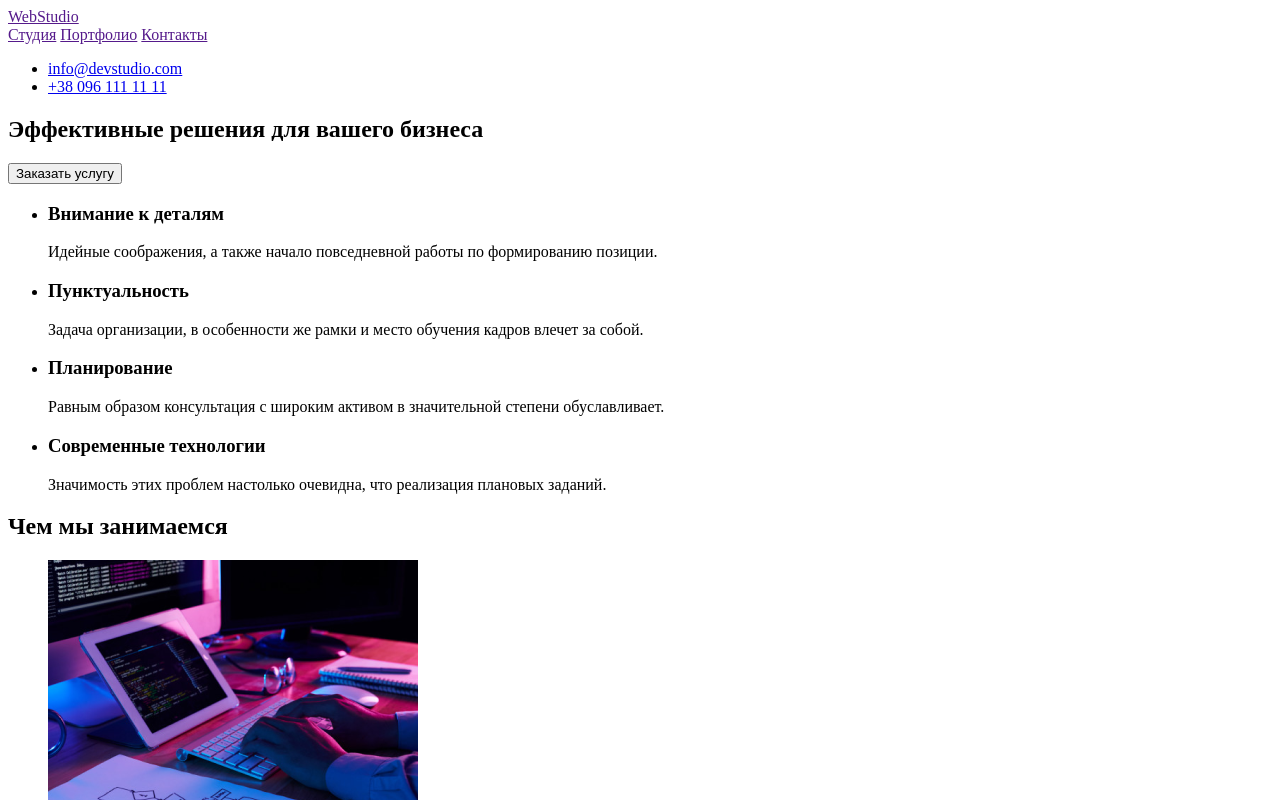
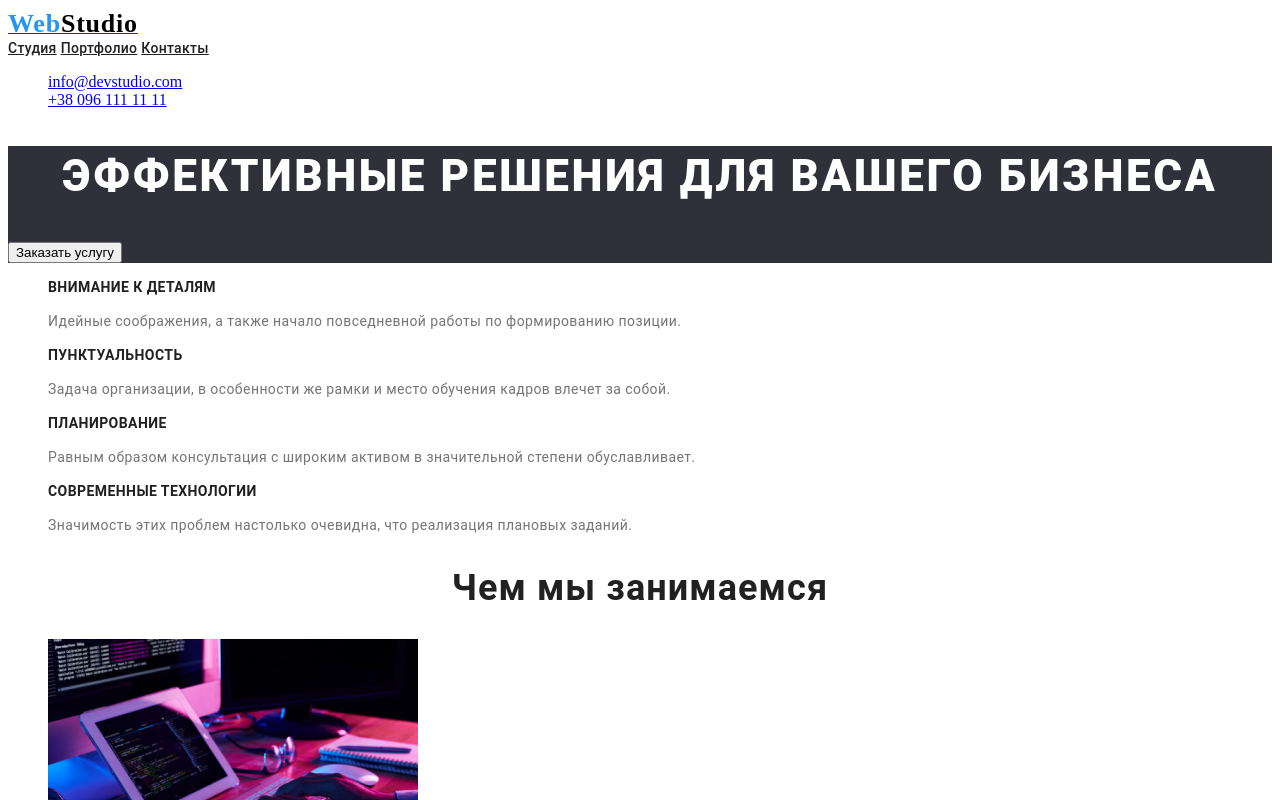
Before and after one commit to VladislavBVV/goit-markup-hw-02, a plain HTML site: page index.html in a window 1280 px wide. Shown: the top 800 px of the page. Drawn offline with Linux system fonts and the light colour scheme.

Commit message:
add styles

```diff
--- /dev/null
+++ b/CSS/styles.css
@@ -0,0 +1,125 @@
+
+
+body {
+    /* background-color: ;  */
+}
+ul{list-style: none;}
+
+.header {
+    background-color: #FFFFFF;
+}
+.logo {
+    font-family: 'Raleway';
+font-style: normal;
+font-weight: 700;
+font-size: 26px;
+line-height: 31px;
+letter-spacing: 0.03em;
+color: #2196F3;
+}
+
+.logo1 {
+    font-family: 'Raleway';
+font-style: normal;
+font-weight: 700;
+font-size: 26px;
+line-height: 31px;
+/* identical to box height */
+letter-spacing: 0.03em;
+
+color: #000000;
+}
+
+.studio {
+    font-family: 'Roboto';
+font-style: normal;
+font-weight: 500;
+font-size: 14px;
+line-height: 16px;
+letter-spacing: 0.02em;
+
+color: #212121;
+
+}
+.studio:hover {
+    color: #2196F3
+}
+
+.portfolio {
+    font-family: 'Roboto';
+font-style: normal;
+font-weight: 500;
+font-size: 14px;
+line-height: 16px;
+letter-spacing: 0.02em;
+
+color: #212121;
+
+}
+.portfolio:hover {
+    color: #2196F3
+}
+
+
+
+.contacts {
+    font-family: 'Roboto';
+font-style: normal;
+font-weight: 500;
+font-size: 14px;
+line-height: 16px;
+letter-spacing: 0.02em;
+
+color: #212121;
+
+}
+.contacts:hover {
+    color: #2196F3
+}
+
+.solutions {
+    background-color: #2F303A;
+}
+
+.solutions-title {
+    font-family: 'Roboto';
+font-style: normal;
+font-weight: 900;
+font-size: 44px;
+line-height: 60px;
+text-align: center;
+letter-spacing: 0.06em;
+text-transform: uppercase;
+color: #FFFFFF;
+}
+
+.text-title {
+    font-family: 'Roboto';
+font-style: normal;
+font-weight: 700;
+font-size: 14px;
+line-height: 16px;
+letter-spacing: 0.03em;
+text-transform: uppercase;
+color: #212121;
+}
+
+.text{
+    font-family: 'Roboto';
+font-style: normal;
+font-weight: 400;
+font-size: 14px;
+line-height: 24px;
+letter-spacing: 0.03em;
+color: #757575;
+}
+
+.title {font-family: 'Roboto';
+font-style: normal;
+font-weight: 700;
+font-size: 36px;
+line-height: 42px;
+text-align: center;
+letter-spacing: 0.03em;
+
+color: #212121;}
--- a/index.html
+++ b/index.html
@@ -5,14 +5,15 @@
     <meta http-equiv="X-UA-Compatible" content="IE=edge">
     <meta name="viewport" content="width=device-width, initial-scale=1.0">
     <title>Document</title>
+    <link rel="stylesheet" href="./CSS/styles.css">
 </head>
 <body>
-    <header>
-        <a href="">WebStudio</a>
+    <header class="header">
+        <a href=""><span class="logo">Web</span><span class="logo1">Studio</span></a>
         <nav>
-            <a href="">Студия</a>
-            <a href="">Портфолио</a>
-            <a href="">Контакты</a>
+            <a href="" class="studio">Студия</a>
+            <a href="./portfolio.html" class="portfolio">Портфолио</a>
+            <a href="" class="contacts">Контакты</a>
         </nav>
         <ul>
             <li><a href="mailto:info@devstudio.com">info@devstudio.com</a></li>
@@ -20,24 +21,24 @@
         </ul>
     </header>
     <main>
-    <section>
-        <h1>Эффективные решения для вашего бизнеса</h1>
-        <button type="button">Заказать услугу</button>
+    <section class="solutions">
+        <h1 class="solutions-title">Эффективные решения для вашего бизнеса</h1>
+        <button type="button" class="button">Заказать услугу</button>
     </section>
     <section>
         <ul>
-            <li><h3>Внимание к деталям</h3>
-            <p>Идейные соображения, а также начало повседневной работы по формированию позиции.</p></li>
-            <li><h3>Пунктуальность</h3>
-            <p>Задача организации, в особенности же рамки и место обучения кадров влечет за собой.</p></li>
-            <li><h3>Планирование</h3>
-            <p>Равным образом консультация с широким активом в значительной степени обуславливает.</p></li>
-            <li><h3>Современные технологии</h3>
-            <p>Значимость этих проблем настолько очевидна, что реализация плановых заданий.</p></li>
+            <li><h3 class="text-title">Внимание к деталям</h3>
+            <p class="text">Идейные соображения, а также начало повседневной работы по формированию позиции.</p></li>
+            <li><h3 class="text-title">Пунктуальность</h3>
+            <p class="text">Задача организации, в особенности же рамки и место обучения кадров влечет за собой.</p></li>
+            <li><h3 class="text-title">Планирование</h3>
+            <p class="text">Равным образом консультация с широким активом в значительной степени обуславливает.</p></li>
+            <li><h3 class="text-title">Современные технологии</h3>
+            <p class="text">Значимость этих проблем настолько очевидна, что реализация плановых заданий.</p></li>
         </ul>
     </section>
     <section>
-        <h2>Чем мы занимаемся</h2>
+        <h2 class="title">Чем мы занимаемся</h2>
         <ul>
             <li><img src="./IMG/box1.png" alt="комп" width="370"></li>
             <li><img src="./IMG/box2.png" alt="моб" width="370"></li>
@@ -45,16 +46,16 @@
         </ul>
     </section>
     <section>
-        <h2>Наша команда</h2>
+        <h2 class="title">Наша команда</h2>
         <ul>
-            <li><img src="./IMG/img.jpg" alt="man" width="270"><h3>Игорь Демьяненко</h3>
-            <p>Product Designer</p></li>
-            <li><img src="./IMG/img-2.jpg" alt="woman" width="270"><h3>Ольга Репина</h3>
-            <p>Frontend Developer</p></li>
-            <li><img src="./IMG/img-3.jpg" alt="man2" width="270"><h3>Николай Тарасов</h3>
-            <p>Marketing</p></li>
-            <li><img src="./IMG/img-4.jpg" alt="man3" width="270"><h3>Михаил Ермаков</h3>
-            <p>PUI Designer</p></li>
+            <li><img src="./IMG/img.jpg" alt="man" width="270"><h3 class="text-title">Игорь Демьяненко</h3>
+            <p class="text">Product Designer</p></li>
+            <li><img src="./IMG/img-2.jpg" alt="woman" width="270"><h3 class="text-title">Ольга Репина</h3>
+            <p class="text">Frontend Developer</p></li>
+            <li><img src="./IMG/img-3.jpg" alt="man2" width="270"><h3 class="text-title">Николай Тарасов</h3>
+            <p class="text">Marketing</p></li>
+            <li><img src="./IMG/img-4.jpg" alt="man3" width="270"><h3 class="text-title">Михаил Ермаков</h3>
+            <p class="text">PUI Designer</p></li>
         </ul>
     </section>
     </main>
```
Also changed, not shown: portfolio.html (+25 -24 lines), styles.css (added).
